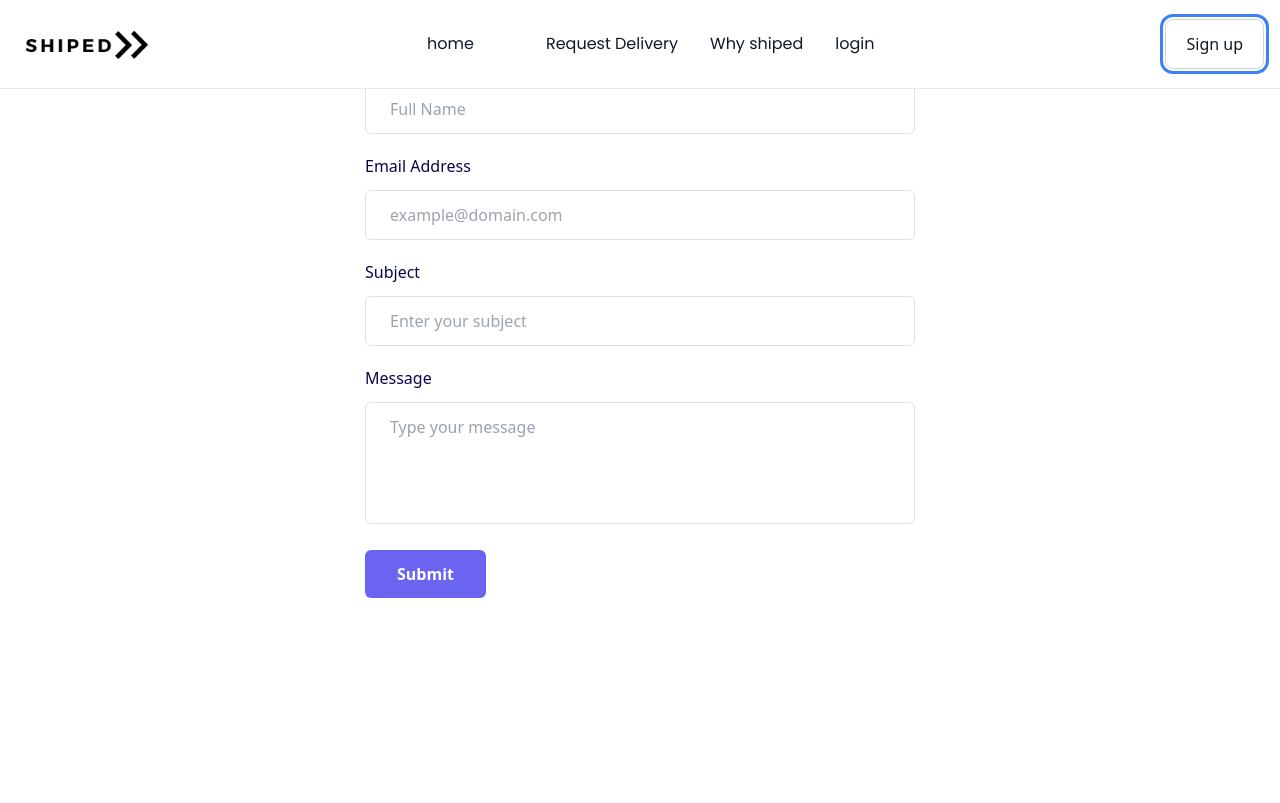
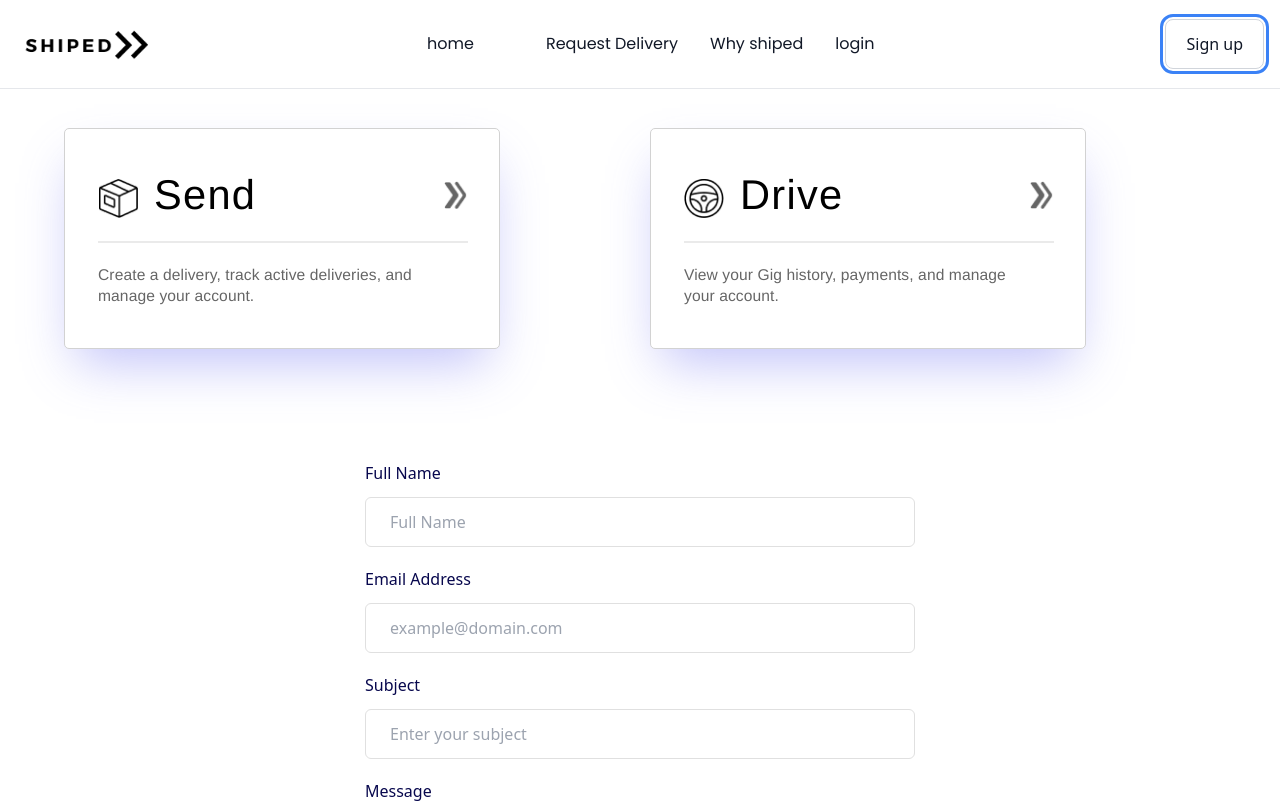
Before and after one commit to Fatoumatabintabarry/DeliveryService, a React (Vite) app in the folder client/: page /whyshiped in a window 1280 px wide. Shown: the top 803 px of the page. Built offline with nearby package versions, Linux system fonts and the light colour scheme.

Commit message:
draft communication about service

```diff
--- a/client/src/components/CommunicationForm.jsx
+++ b/client/src/components/CommunicationForm.jsx
@@ -1,21 +1,44 @@
-import React from 'react'
+import React from 'react';
+// Import images if they are local
+import { box, volant, fleche,  } from '../assets'
 
 const CommunicationForm = () => {
   return (
+    <div className='container flex flex-col gap-16 mx-auto my-32'>
+      <div className='grid w-full grid-cols-1 gap-5 md:grid-cols-2 lg:grid-cols-2'>
+        <div className="section-link flex flex-col items-center gap-3 px-8 py-10 bg-white shadow-2xl shadow-indigo-500/40">
+          <img className="SVG" alt="Svg" src={box} />
+          <div className="text-wrapper">Send</div>
+          <a href="/SignupSender" target="_blank" rel="noopener noreferrer">
+            <img className="img" alt="Svg" src={fleche} />
+          </a>
+          <div className="div-sc-dkzdqf" />
+          <div className="overlap-group">
+            <p className="div">Create a delivery, track active deliveries, and</p>
+            <div className="text-wrapper-2">manage your account.</div>
+          </div>
+        </div>
+        <div className="section-link flex flex-col items-center gap-3 px-8 py-10 shadow-2xl shadow-indigo-500/40">
+          <img className="SVG" alt="Svg" src={volant} />
+          <div className="text-wrapper">Drive</div>
+          <a href="/SignupDriver" target="_blank" rel="noopener noreferrer">
+            <img className="img" alt="Svg" src={fleche} />
+          </a>
+          <div className="div-sc-dkzdqf" />
+          <div className="overlap-group">
+            <p className="div">View your Gig history, payments, and manage</p>
+            <div className="text-wrapper-2">your account.</div>
+          </div>
+        </div>
+      </div>
 
-
-
-
-
-
-<div class="flex items-center justify-center p-12">
-
-  <div class="mx-auto w-full max-w-[550px]">
-    <form action="https://formbold.com/s/FORM_ID" method="POST">
-      <div class="mb-5">
+      <div className="flex items-center justify-center p-12">
+        <div className="mx-auto w-full max-w-[550px]">
+          <form method="POST">
+            <div className="mb-5">
               <label
-          for="name"
-          class="mb-3 block text-base font-medium text-[#07074D]"
+                htmlFor="name"
+                className="mb-3 block text-base font-medium text-[#07074D]"
               >
                 Full Name
               </label>
@@ -24,9 +47,11 @@ const CommunicationForm = () => {
                 name="name"
                 id="name"
                 placeholder="Full Name"
-          class="w-full rounded-md border border-[#e0e0e0] bg-white py-3 px-6 text-base font-medium text-[#6B7280] outline-none focus:border-[#6A64F1] focus:shadow-md"
+                className="w-full rounded-md border border-[#e0e0e0] bg-white py-3 px-6 text-base font-medium text-[#6B7280] outline-none focus:border-[#6A64F1] focus:shadow-md"
               />
+
             </div>
+
             <div class="mb-5">
                 <label
                 for="email"
@@ -83,9 +108,8 @@ const CommunicationForm = () => {
         </div>
         </div>
 
-
-
-  )
+        </div>
+  );
 }
 
-export default CommunicationForm
+export default CommunicationForm;
```
Lines whose indentation alone changed are shown as unchanged.
